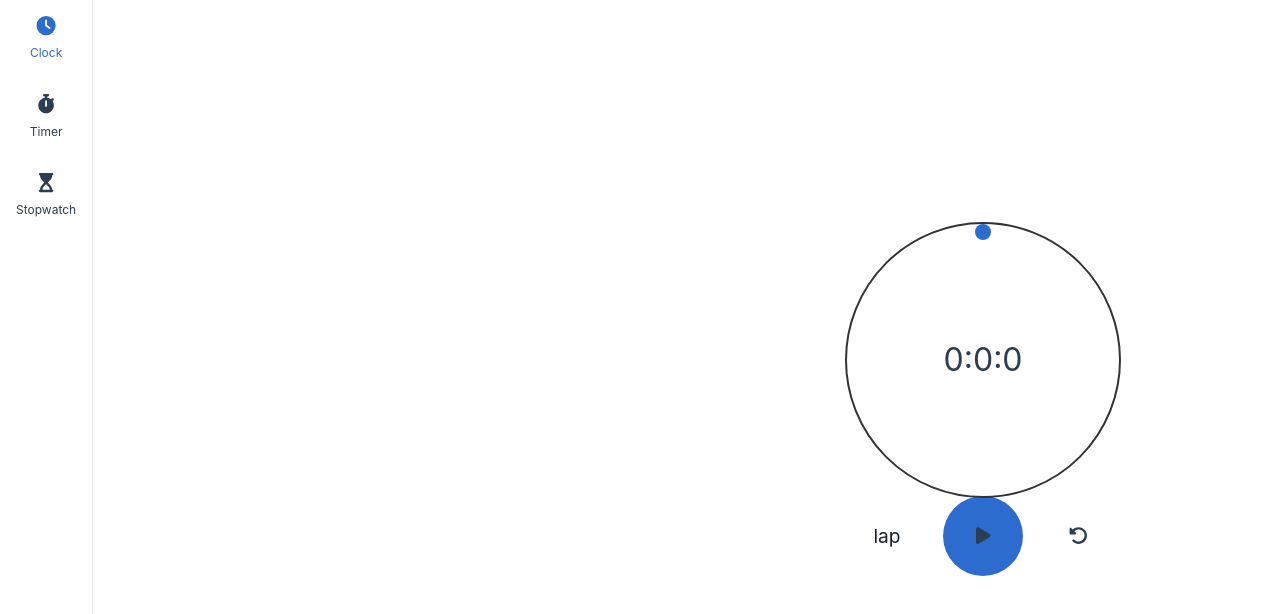
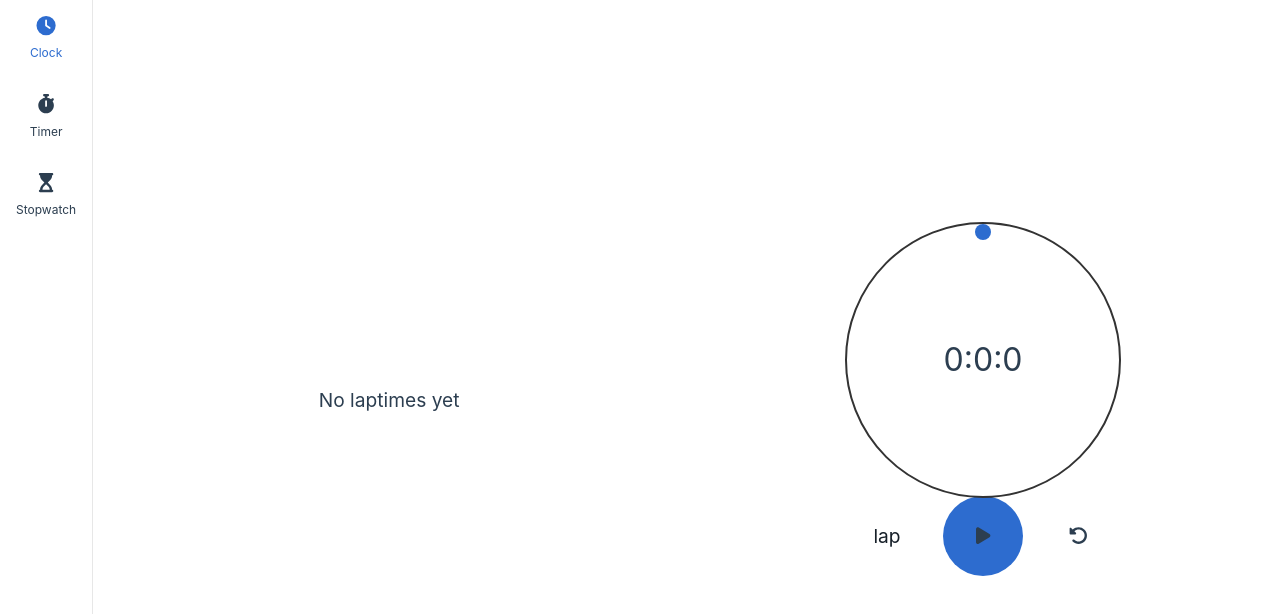
Before and after one commit to Klrfl/TellTime, a Vue app: page / in a window 1280 px wide. Both pictures are taken after a click on the button "Stopwatch". Shown: the top 614 px of the page. Built offline with nearby package versions, Linux system fonts and the light colour scheme.

Commit message:
style changes for laptime container, added no lap message

```diff
--- a/src/views/StopwatchView.vue
+++ b/src/views/StopwatchView.vue
@@ -12,6 +12,7 @@
     </template>
 
     <ul class="laptimes">
+      <li class="no-laptime" v-show="laps.length == 0">No laptimes yet</li>
       <LapTime v-for="lap in laps" :id="lap.lapNo" :lap="lap"></LapTime>
     </ul>
   </MainLayout>
@@ -81,6 +82,7 @@ function resetWatch() {
   root.style.removeProperty("--stopwatch-dot");
 
   laps.value = [];
+  currentLap.value = 1;
 }
 
 const laps = ref([]);
@@ -106,5 +108,14 @@ function lap(delta) {
   margin: 0;
   padding: 0;
   list-style: none;
+
+  width: 100%;
+  max-height: 80vh;
+  overflow-y: auto;
+}
+
+.no-laptime {
+  text-align: center;
+  font-size: 1.2rem;
 }
 </style>
```
